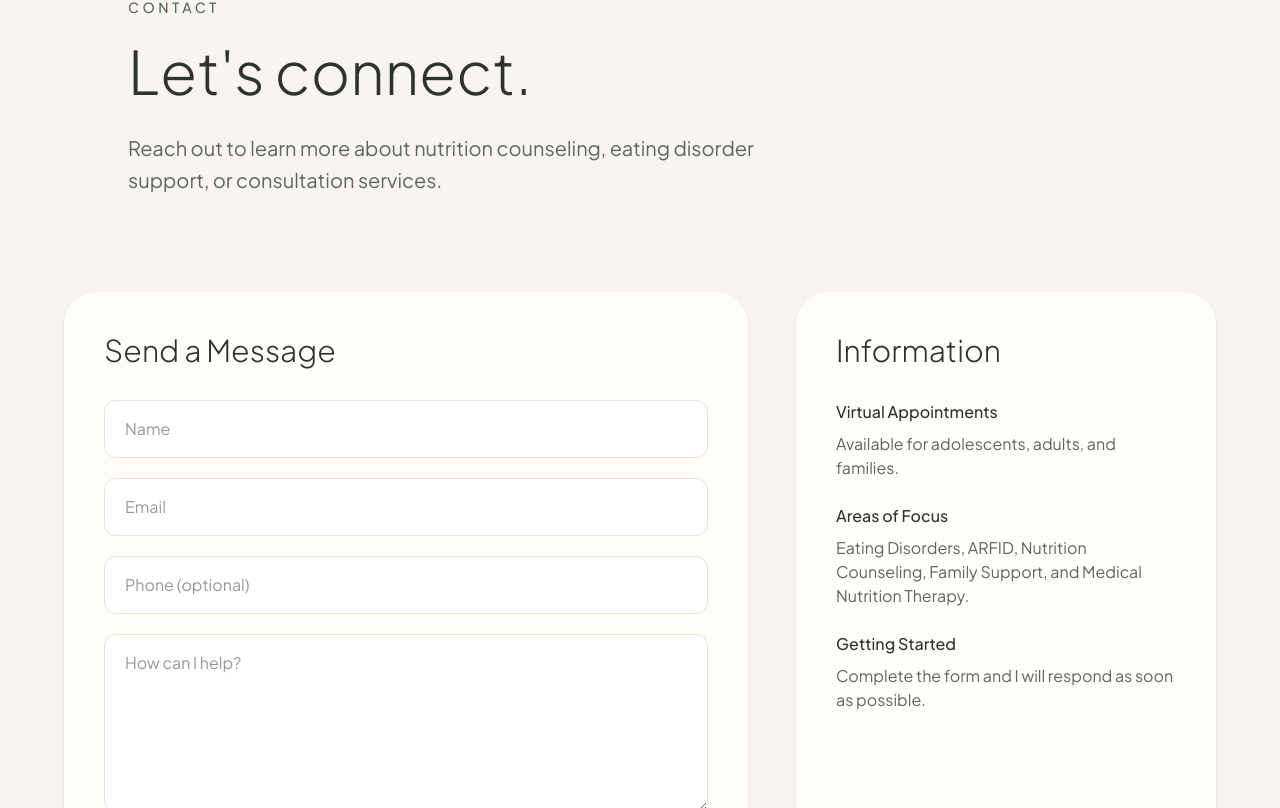
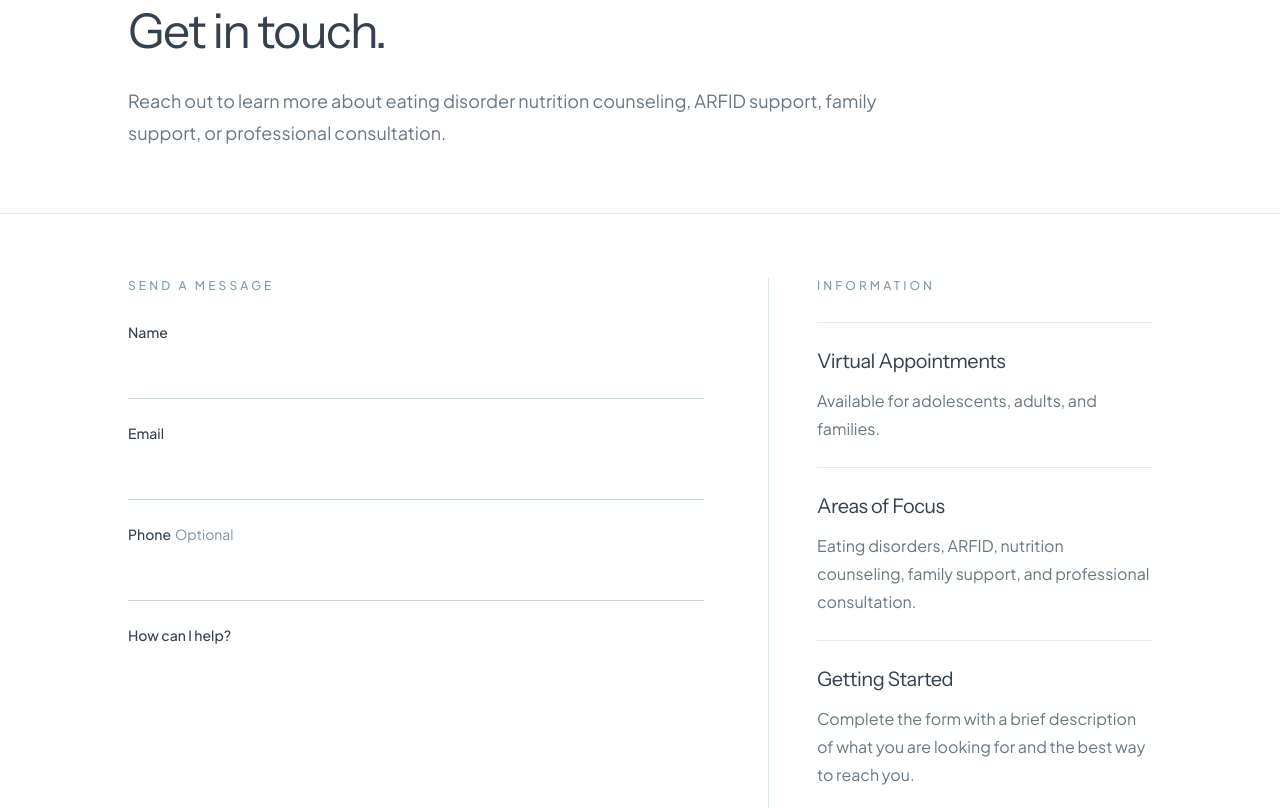
Before and after one commit to justinerothrd/justine-roth-nutrition, a Next.js app: page /contact in a window 1280 px wide. Shown: the part 172-980 px from the top of the page. Built offline with nearby package versions, Linux system fonts and the light colour scheme.

Commit message:
Update page.tsx

```diff
--- a/app/contact/page.tsx
+++ b/app/contact/page.tsx
@@ -1,102 +1,174 @@
 export default function ContactPage() {
   return (
-    <main className="bg-[#F8F5F0] text-[#2F332F]">
-      <section className="px-6 py-24">
+    <main className="min-h-screen bg-white text-[#34414E]">
+      {/* Intro */}
+      <section className="border-b border-[#E4EBF0] px-6 py-12 md:py-16">
         <div className="mx-auto max-w-5xl">
-          <p className="mb-4 text-sm font-medium uppercase tracking-[0.25em] text-[#536857]">
+          <div className="max-w-3xl">
+            <p className="text-xs font-medium uppercase tracking-[0.26em] text-[#829CB1]">
               Contact
             </p>
 
-          <h1 className="max-w-4xl text-5xl font-light leading-tight md:text-6xl">
-            Let's connect.
+            <h1 className="font-heading mt-5 text-3xl font-normal leading-tight tracking-[-0.035em] sm:text-4xl md:text-[3rem]">
+              Get in touch.
             </h1>
 
-          <p className="mt-6 max-w-2xl text-xl leading-8 text-[#5F665F]">
-            Reach out to learn more about nutrition counseling,
-            eating disorder support, or consultation services.
+            <p className="mt-6 text-lg leading-8 text-[#687785]">
+              Reach out to learn more about eating disorder nutrition
+              counseling, ARFID support, family support, or professional
+              consultation.
             </p>
+          </div>
         </div>
       </section>
 
-      <section className="px-6 pb-24">
-        <div className="mx-auto grid max-w-6xl gap-12 md:grid-cols-[1fr_420px]">
+      {/* Form and information */}
+      <section className="border-b border-[#E4EBF0] px-6 py-14 md:py-16">
+        <div className="mx-auto grid max-w-5xl gap-12 md:grid-cols-[1.2fr_0.8fr] md:gap-16">
+          <div>
+            <p className="text-xs font-medium uppercase tracking-[0.26em] text-[#829CB1]">
+              Send a Message
+            </p>
 
-          <div className="rounded-[2rem] bg-[#FFFDF8] p-10 shadow-sm">
-            <h2 className="text-3xl font-light">
-              Send a Message
-            </h2>
-
-            <form className="mt-8 space-y-5">
-              <input
-                type="text"
-                placeholder="Name"
-                className="w-full rounded-xl border border-[#E8E1D8] bg-white px-5 py-4 outline-none"
-              />
+            <form className="mt-7 space-y-6">
+              <div>
+                <label
+                  htmlFor="name"
+                  className="mb-2 block text-sm font-medium text-[#34414E]"
+                >
+                  Name
+                </label>
 
                 <input
-                type="email"
-                placeholder="Email"
-                className="w-full rounded-xl border border-[#E8E1D8] bg-white px-5 py-4 outline-none"
+                  id="name"
+                  name="name"
+                  type="text"
+                  autoComplete="name"
+                  className="w-full border-0 border-b border-[#C9D6DF] bg-transparent px-0 py-3 text-[#34414E] outline-none transition-colors placeholder:text-[#9AA6B1] focus:border-[#829CB1]"
                 />
+              </div>
+
+              <div>
+                <label
+                  htmlFor="email"
+                  className="mb-2 block text-sm font-medium text-[#34414E]"
+                >
+                  Email
+                </label>
 
                 <input
+                  id="email"
+                  name="email"
+                  type="email"
+                  autoComplete="email"
+                  className="w-full border-0 border-b border-[#C9D6DF] bg-transparent px-0 py-3 text-[#34414E] outline-none transition-colors placeholder:text-[#9AA6B1] focus:border-[#829CB1]"
+                />
+              </div>
+
+              <div>
+                <label
+                  htmlFor="phone"
+                  className="mb-2 block text-sm font-medium text-[#34414E]"
+                >
+                  Phone
+                  <span className="ml-1 font-normal text-[#82909C]">
+                    Optional
+                  </span>
+                </label>
+
+                <input
+                  id="phone"
+                  name="phone"
                   type="tel"
-                placeholder="Phone (optional)"
-                className="w-full rounded-xl border border-[#E8E1D8] bg-white px-5 py-4 outline-none"
+                  autoComplete="tel"
+                  className="w-full border-0 border-b border-[#C9D6DF] bg-transparent px-0 py-3 text-[#34414E] outline-none transition-colors placeholder:text-[#9AA6B1] focus:border-[#829CB1]"
                 />
+              </div>
+
+              <div>
+                <label
+                  htmlFor="message"
+                  className="mb-2 block text-sm font-medium text-[#34414E]"
+                >
+                  How can I help?
+                </label>
 
                 <textarea
+                  id="message"
+                  name="message"
                   rows={6}
-                placeholder="How can I help?"
-                className="w-full rounded-xl border border-[#E8E1D8] bg-white px-5 py-4 outline-none"
+                  className="w-full resize-y border-0 border-b border-[#C9D6DF] bg-transparent px-0 py-3 text-[#34414E] outline-none transition-colors placeholder:text-[#9AA6B1] focus:border-[#829CB1]"
                 />
+              </div>
 
               <button
                 type="submit"
-                className="rounded-full bg-[#536857] px-8 py-4 text-white transition hover:bg-[#435646]"
+                className="inline-flex items-center gap-2 border-b border-[#829CB1] pb-1 text-sm font-medium text-[#718CA2] transition-colors hover:text-[#526D83]"
               >
                 Send Message
+                <span aria-hidden="true">→</span>
               </button>
             </form>
           </div>
 
-          <div className="rounded-[2rem] bg-[#FFFDF8] p-10 shadow-sm">
-            <h2 className="text-3xl font-light">
+          <aside className="border-t border-[#DCE6ED] pt-8 md:border-l md:border-t-0 md:pl-12 md:pt-0">
+            <p className="text-xs font-medium uppercase tracking-[0.26em] text-[#829CB1]">
               Information
+            </p>
+
+            <div className="mt-7 divide-y divide-[#E4EBF0] border-y border-[#E4EBF0]">
+              <div className="py-6">
+                <h2 className="font-heading text-xl font-normal tracking-[-0.025em]">
+                  Virtual Appointments
                 </h2>
 
-            <div className="mt-8 space-y-6 text-[#5F665F]">
-              <div>
-                <p className="font-medium text-[#2F332F]">
-                  Virtual Appointments
-                </p>
-                <p className="mt-2">
+                <p className="mt-3 leading-7 text-[#687785]">
                   Available for adolescents, adults, and families.
                 </p>
               </div>
 
-              <div>
-                <p className="font-medium text-[#2F332F]">
+              <div className="py-6">
+                <h2 className="font-heading text-xl font-normal tracking-[-0.025em]">
                   Areas of Focus
-                </p>
-                <p className="mt-2">
-                  Eating Disorders, ARFID, Nutrition Counseling,
-                  Family Support, and Medical Nutrition Therapy.
+                </h2>
+
+                <p className="mt-3 leading-7 text-[#687785]">
+                  Eating disorders, ARFID, nutrition counseling, family
+                  support, and professional consultation.
                 </p>
               </div>
 
-              <div>
-                <p className="font-medium text-[#2F332F]">
+              <div className="py-6">
+                <h2 className="font-heading text-xl font-normal tracking-[-0.025em]">
                   Getting Started
-                </p>
-                <p className="mt-2">
-                  Complete the form and I will respond as soon as
-                  possible.
+                </h2>
+
+                <p className="mt-3 leading-7 text-[#687785]">
+                  Complete the form with a brief description of what you are
+                  looking for and the best way to reach you.
                 </p>
               </div>
             </div>
+          </aside>
         </div>
+      </section>
 
+      {/* Closing */}
+      <section className="border-b border-[#DCE6ED] bg-[#F3F7FA] px-6 py-12 md:py-14">
+        <div className="mx-auto max-w-5xl">
+          <p className="text-xs font-medium uppercase tracking-[0.26em] text-[#829CB1]">
+            Next Steps
+          </p>
+
+          <h2 className="font-heading mt-3 max-w-2xl text-3xl font-normal leading-tight tracking-[-0.03em]">
+            Share a little about what you are looking for.
+          </h2>
+
+          <p className="mt-4 max-w-2xl text-lg leading-8 text-[#687785]">
+            Your message can include the type of support you are seeking,
+            whether care is for you or a family member, and any questions you
+            have about services.
+          </p>
         </div>
       </section>
     </main>
```
Lines whose indentation alone changed are shown as unchanged.
